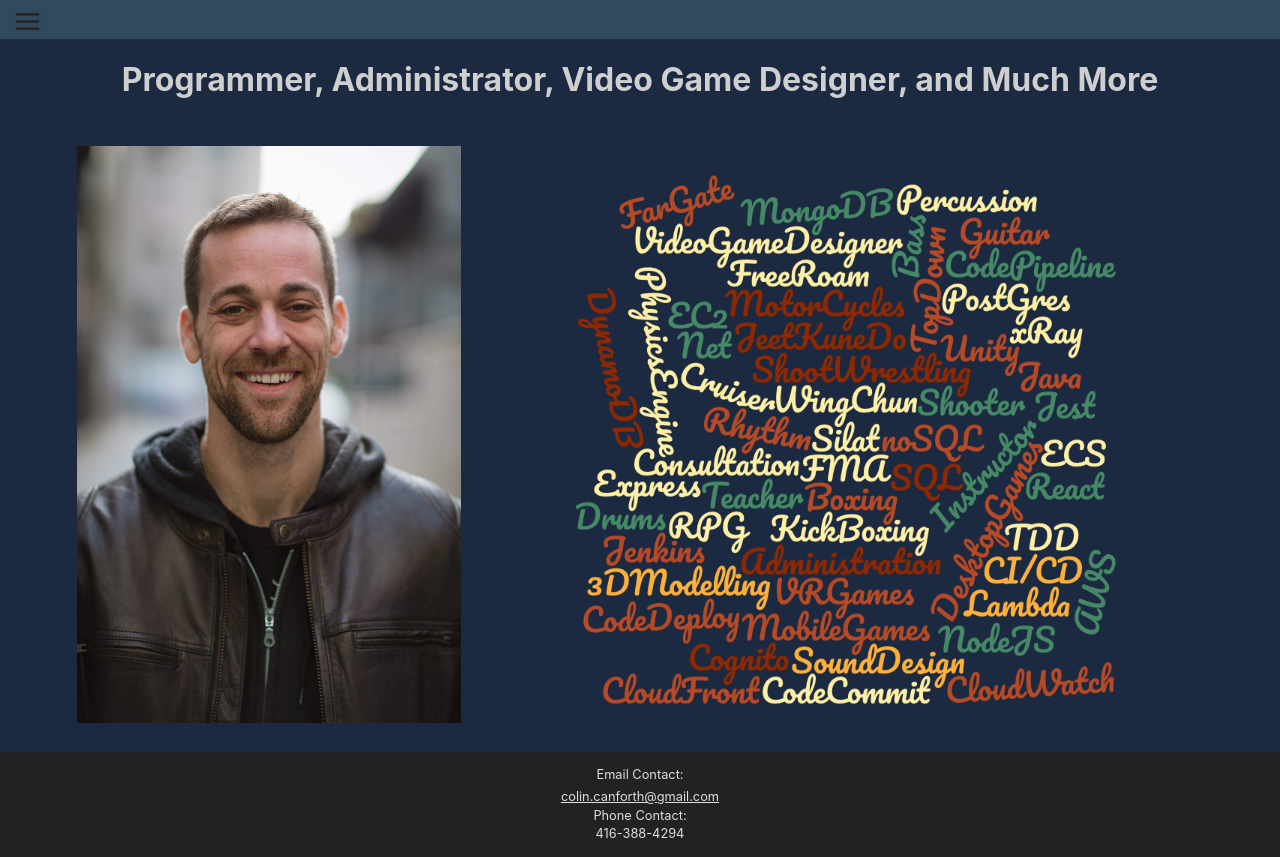
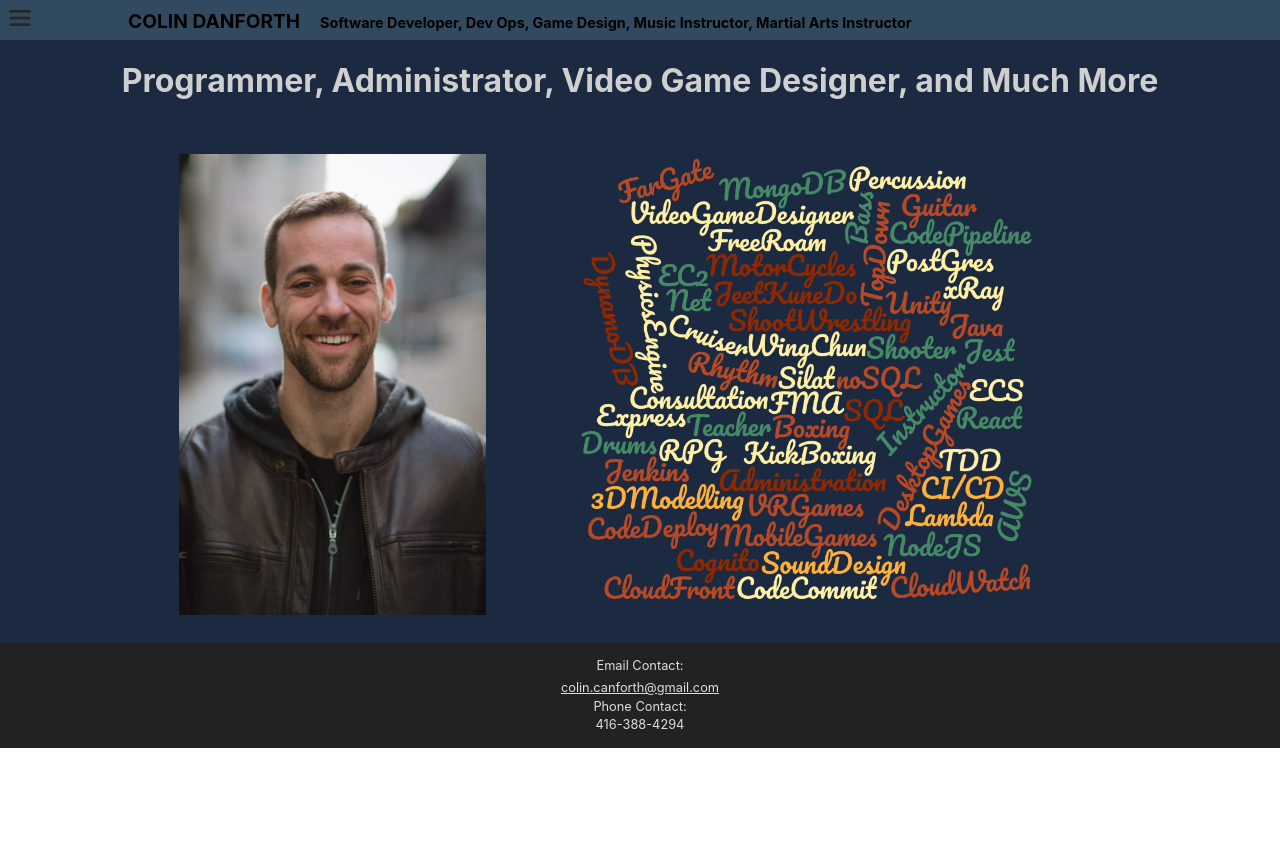
Before and after one commit to ColinDanforth/mywebresume, a React (Create React App) app: page / in a window 1280 px wide. After the commit the page ends 800 px from the top, so only its background shows below. Built offline with nearby package versions, Linux system fonts and the light colour scheme.

Commit message:
adding components for resume page and navigation back to landing page

```diff
--- a/src/App.css
+++ b/src/App.css
@@ -1,2 +1,3 @@
 .App {
+    background-color: #000000;
 }
--- a/src/App.js
+++ b/src/App.js
@@ -1,13 +1,18 @@
 import React, { Component } from 'react';
 import './App.css';
-import RootPageItem from "./components/landingPageComponents/RootPageItem"
+import RootPage from "./components/RootPage"
 
 class App extends Component {
   render() {
     return (
-      <RootPageItem/>
+      <RootPage/>
     );
   }
 }
 
 export default App;
+
+
+
+
+// style url https://coolors.co/000000-0c1821-1b2a41-324a5f-e3e1eb
--- a/src/components/Header/SideMenuPanel.js
+++ b/src/components/Header/SideMenuPanel.js
@@ -1,6 +1,8 @@
 import React from 'react'
+import PropTypes from 'prop-types'
 
 const initialLinkPosition = {
+  color: '#000000',
   position: 'relative',
   float: 'left',
   margin: '10px',
@@ -16,10 +18,22 @@
   render(){
     return(
       <div>
-        <p style={initialLinkPosition}> a bunch of shit</p><p style={linkPosition}> a bunch of shit</p><p style={linkPosition}> a bunch of shit</p><p style={linkPosition}> a bunch of shit</p><p style={linkPosition}> a bunch of shit</p><p style={linkPosition}> a bunch of shit</p><p style={linkPosition}> a bunch of shit</p>
+        <a
+          href='#resume'
+          style={initialLinkPosition}
+          data-id="resume"
+          onClick={this.props.navigatePages}
+        >Resume
+        </a>
+        <p style={linkPosition}> a bunch of shit</p><p style={linkPosition}> a bunch of shit</p><p style={linkPosition}> a bunch of shit</p><p style={linkPosition}> a bunch of shit</p><p style={linkPosition}> a bunch of shit</p><p style={linkPosition}> a bunch of shit</p>
       </div>
     )
   }
 }
 
 export default SideMenuPanel
+
+SideMenuPanel.propTypes = {
+  navigatePages: PropTypes.func,
+  activeItem: PropTypes.string,
+}
--- a/src/components/Header/StylizedHeader.js
+++ b/src/components/Header/StylizedHeader.js
@@ -15,17 +15,26 @@
 
 const menuIconStyle = {
   position: 'relative',
-  left: '5px',
-  top: '2px',
-  width: '35px',
-  height: '35px',
+  margin: '2px',
+  width: '2.5%',
+  height: 'auto',
 }
 
-const sideMenuPanelStyle ={
-  position: 'absolute',
-  width: '20%',
-  height: 'auto',
-  backgroundColor: '#324A5F',
+const h2Style={
+  color: '#000000',
+  position: 'fixed',
+  transform: 'translate(0, -30%)',
+  fontSize: '1.2em',
+  top: '0',
+  left: '10%',
+}
+
+const h3Style={
+  position: 'fixed',
+  fontSize: '0.9em',
+  transform: 'translate(0, 0%)',
+  top: '0',
+  left: '25%',
 }
 
 class StylizedHeader extends React.Component{
@@ -36,6 +45,7 @@
     }
 
     this.openMenu = this.openMenu.bind(this)
+    this.navigatePages = this.navigatePages.bind(this)
   }
 
   openMenu(){
@@ -44,15 +54,35 @@
     })
   }
 
+  navigatePages(event){
+
+    const newPage={
+      name: 'activeItem',
+      value: event.currentTarget.dataset.id
+    }
+    this.props.updateRootState(newPage)
+  }
+
   render(){
     return(
       <div style={menuBar}>
         <a style={menuIconStyle} href="#menu" onClick={this.openMenu}>
           <img style={menuIconStyle} src={menuIcon} alt=""/>
         </a>
-        {this.state.openMenu ?
+        <a href='#resume'
+           data-id=""
+           onClick={this.navigatePages}
+        >
+          <h2 style={h2Style}>COLIN DANFORTH</h2>
+        </a>
+        <h3 style={h3Style}>Software Developer, Dev Ops, Game Design, Music Instructor, Martial Arts Instructor</h3>
+
+          {this.state.openMenu ?
           (
-            <SideMenuPanel/>
+            <SideMenuPanel
+              navigatePages={this.navigatePages}
+              activeItem={this.props.activeItem}
+            />
           )
           :
           (<div style={{'display': 'none'}}/>)
@@ -66,5 +96,7 @@
 export default StylizedHeader
 
 StylizedHeader.propTypes = {
+  updateRootState: PropTypes.func,
   onHeaderResize: PropTypes.func,
+  activeItem: PropTypes.string,
 }
--- /dev/null
+++ b/src/components/Resume/Resume.js
@@ -0,0 +1,69 @@
+import React from 'react'
+import PropTypes from 'prop-types'
+
+class Resume extends React.Component{
+  constructor(){
+    super()
+    this.state={
+      resumeRootStyle: {
+        position: 'absolute',
+        top: '0px',
+        textAlign: 'center',
+        backgroundColor: '#BCC4C0',
+        width: '100%',
+        height: 'auto',
+        zIndex: '-2',
+      }
+    }
+
+  }
+  componentDidMount(){
+    const resumeRootStyle = this.state.resumeRootStyle
+    console.log(this.props.headerHeight)
+    this.setState({
+      resumeRootStyle: {
+        position: resumeRootStyle.position,
+        top: Math.floor(this.props.headerHeight) + 'px',
+        textAlign: resumeRootStyle.textAlign,
+        backgroundColor: resumeRootStyle.backgroundColor,
+        width: resumeRootStyle.width,
+        height: resumeRootStyle.height,
+        zIndex: resumeRootStyle.zIndex,
+      }
+    })
+  }
+
+  componentDidUpdate(Props){
+    if(parseInt(this.state.resumeRootStyle.top, 10) !== Math.floor(this.props.headerHeight)){
+      const resumeRootStyle = this.state.resumeRootStyle
+      console.log(this.props.headerHeight)
+      this.setState({
+        resumeRootStyle: {
+          position: resumeRootStyle.position,
+          top: Math.floor(this.props.headerHeight) + 'px',
+          textAlign: resumeRootStyle.textAlign,
+          backgroundColor: resumeRootStyle.backgroundColor,
+          width: resumeRootStyle.width,
+          height: resumeRootStyle.height,
+          zIndex: resumeRootStyle.zIndex,
+        }
+      })
+    }
+  }
+
+  render(){
+    return(
+      <div style={this.state.resumeRootStyle}>
+        <h1>Colin Danforth</h1>
+        <p>This is where you rebuild your entire resume and give some examples of the things you've done and why they're awesome. Do some shit shit brick!!</p>
+      </div>
+    )
+  }
+}
+
+export default Resume
+
+Resume.propTypes={
+  headerHeight: PropTypes.number,
+  onResizeSection1: PropTypes.func,
+}
--- /dev/null
+++ b/src/components/RootPage.js
@@ -0,0 +1,92 @@
+import React from 'react'
+import StylizedHeader from "./Header/StylizedHeader"
+import LandingPage from "./landingPageComponents/LandingPage"
+import Footer  from './footer/Footer'
+import Resume from "./Resume/Resume"
+
+const rootPosition = {
+  position: 'flex',
+  top: '0px'
+}
+
+class RootPage extends React.Component{
+  constructor(){
+    super()
+    this.state = {
+      headerHeight: 0,
+      block2Height: 0,
+      activeItem: '',
+    }
+
+    this.updateRootState = this.updateRootState.bind(this)
+    this.pageControl = this.pageControl.bind(this)
+    this.onHeaderResize = this.onHeaderResize.bind(this)
+    this.onResizeSection1 = this.onResizeSection1.bind(this)
+    this.block2Position = this.block2Position.bind(this)
+  }
+
+  updateRootState(input){
+    this.setState({
+      [input.name]: input.value,
+    })
+  }
+
+  onHeaderResize(width, height){
+    this.setState({
+      headerHeight: height,
+    })
+
+  }
+
+  onResizeSection1(width, height){
+    this.setState({
+      block2Height: height,
+    })
+  }
+
+  block2Position(){
+    return(
+      {
+        position: 'relative',
+        top: (this.state.block2Height) + 'px',
+        zIndex: '0',
+        backgroundColor: '#222222',
+      }
+    )
+  }
+
+  pageControl(){
+    console.log(this.state.activeItem)
+    if(this.state.activeItem === 'resume'){
+      return <Resume
+        headerHeight={this.state.headerHeight}
+        onResizeSection1={this.onResizeSection1}
+      />
+    } else {
+      return <LandingPage
+        headerHeight={this.state.headerHeight}
+        onResizeSection1={this.onResizeSection1}
+      />
+    }
+  }
+
+  render(){
+    return(
+      <div style={rootPosition}>
+        <div>
+          <StylizedHeader
+            updateRootState={this.updateRootState}
+            onHeaderResize={this.onHeaderResize}
+            activeItem={this.activeItem}
+          />
+          {this.pageControl()}
+        </div>
+        <div style={this.block2Position()}>
+          <Footer/>
+        </div>
+      </div>
+    )
+  }
+}
+
+export default RootPage
--- a/src/components/landingPageComponents/LandingPage.js
+++ b/src/components/landingPageComponents/LandingPage.js
@@ -8,9 +8,9 @@
 const profileImageStyle = {
   position: 'relative',
   marginLeft: '2%',
-  marginTop: '2%',
+  marginTop: '1%',
   marginBottom: '5%',
-  maxWidth: '30%',
+  maxWidth: '24%',
   width: 'auto',
   height: 'auto',
   zIndex: '-1',
@@ -18,8 +18,8 @@
 
 const wordCloudStyle = {
   position: 'relative',
-  maxWidth: '60%',
-  marginTop: '2%',
+  maxWidth: '50%',
+  marginTop: '1%',
   marginBottom: '5%',
   width: 'auto',
   height: 'auto',
@@ -38,7 +38,7 @@
   constructor(){
     super()
     this.state={
-      wordCloudBackGround: {
+      LandingPageBackground: {
         position: 'absolute',
         top: '0px',
         textAlign: 'center',
@@ -51,11 +51,11 @@
   }
 
   componentDidUpdate(Props){
-    if(parseInt(this.state.wordCloudBackGround.top, 10) !== Math.floor(this.props.headerHeight)){
-      const wordCloudBackGround = this.state.wordCloudBackGround
+    if(parseInt(this.state.LandingPageBackground.top, 10) !== Math.floor(this.props.headerHeight)){
+      const wordCloudBackGround = this.state.LandingPageBackground
       console.log(this.props.headerHeight)
       this.setState({
-        wordCloudBackGround: {
+        LandingPageBackground: {
           position: wordCloudBackGround.position,
           top: Math.floor(this.props.headerHeight) + 'px',
           textAlign: wordCloudBackGround.textAlign,
@@ -70,10 +70,10 @@
 
   render(){
     return(
-      <div style={this.state.wordCloudBackGround}>
+      <div style={this.state.LandingPageBackground}>
         <h1 style={headerStyle}>Programmer, Administrator, Video Game Designer, and Much More</h1>
-        <img style={profileImageStyle} src={profileImage} alt=''/>
-        <img style={wordCloudStyle} src={wordCloud} alt=''/>
+        <img style={profileImageStyle} src={profileImage} alt='profileImage'/>
+        <img style={wordCloudStyle} src={wordCloud} alt='wordCloud'/>
         <ReactResizeDetector handleWidth handleHeight onResize={this.props.onResizeSection1}/>
       </div>
     )
--- a/src/components/landingPageComponents/RootPageItem.js
+++ /dev/null
@@ -1,68 +0,0 @@
-import React from 'react'
-import StylizedHeader from "../Header/StylizedHeader"
-import LandingPage from "./LandingPage"
-import Footer  from '../footer/Footer'
-
-const rootPosition = {
-  position: 'flex',
-  top: '0px'
-}
-
-class RootPageItem extends React.Component{
-  constructor(){
-    super()
-    this.state = {
-      headerHeight: 0,
-      block2Height: 0,
-    }
-
-    this.onHeaderResize = this.onHeaderResize.bind(this)
-    this.onResizeSection1 = this.onResizeSection1.bind(this)
-    this.block2Position = this.block2Position.bind(this)
-  }
-
-  onResizeSection1(width, height){
-    this.setState({
-      block2Height: height,
-    })
-  }
-
-  onHeaderResize(width, height){
-    this.setState({
-      headerHeight: height,
-    })
-
-  }
-
-  block2Position(){
-    return(
-      {
-        position: 'relative',
-        top: (this.state.block2Height) + 'px',
-        zIndex: '0',
-        backgroundColor: '#222222',
-      }
-    )
-  }
-
-  render(){
-    return(
-      <div style={rootPosition}>
-        <div>
-          <StylizedHeader
-            onHeaderResize={this.onHeaderResize}
-          />
-          <LandingPage
-            headerHeight={this.state.headerHeight}
-            onResizeSection1={this.onResizeSection1}
-          />
-        </div>
-        <div style={this.block2Position()}>
-          <Footer/>
-        </div>
-      </div>
-    )
-  }
-}
-
-export default RootPageItem
```
Also changed, not shown: src/components/Resume.js (deleted, +0 -14 lines).
